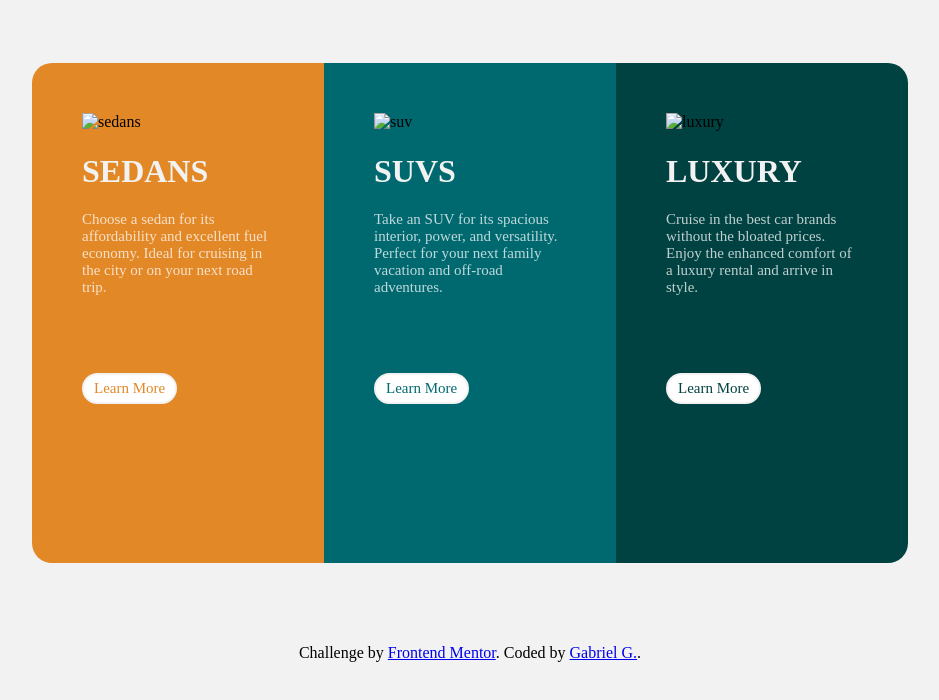
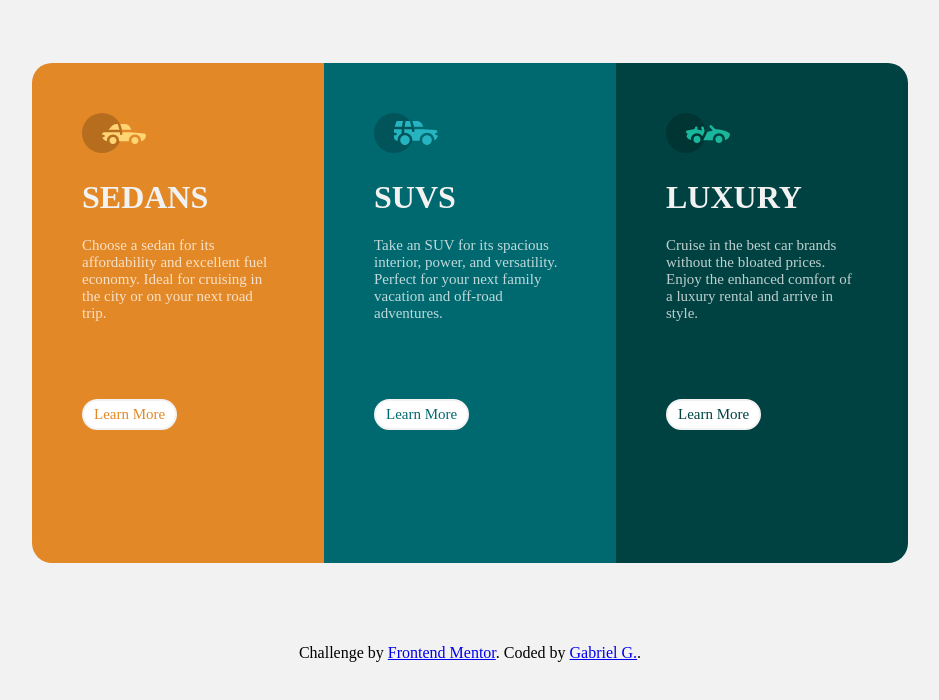
Before and after one commit to GabsMart/Meu_Portfolio, a plain HTML site: page 3colunas/3colunas.html in a window 1280 px wide. Shown: the whole page, without its empty margins (170-1109 px from the left). Drawn offline with Linux system fonts and the light colour scheme; a web font is replaced by a local one.

Commit message:
Update 3colunas.html

```diff
--- a/3colunas/3colunas.html
+++ b/3colunas/3colunas.html
@@ -10,21 +10,21 @@
   <body>
     <div class="container">
       <div class="sedans">
-        <img src="images/icon-sedans.svg" alt="sedans">
+        <img src="imagens/icon-sedans.svg" alt="sedans">
         <h1 class="titulo">SEDANS</h1>
         <p class="texto">Choose a sedan for its affordability and excellent fuel economy. Ideal for cruising in the city
   or on your next road trip.</p>
         <a href="https://en.wikipedia.org/wiki/Sedan_(automobile)" target="_blank" class="button">Learn More</a>
       </div>
       <div class="suvs">
-        <img src="images/icon-suvs.svg" alt="suv">
+        <img src="imagens/icon-suvs.svg" alt="suv">
         <h1 class="titulo">SUVS</h1>
         <p class="texto">Take an SUV for its spacious interior, power, and versatility. Perfect for your next family vacation
   and off-road adventures.</p>
         <a href="https://en.wikipedia.org/wiki/Sport_utility_vehicle" target="_blank" class="button">Learn More</a>
       </div>
       <div class="luxury">
-        <img src="images/icon-luxury.svg" alt="luxury">
+        <img src="imagens/icon-luxury.svg" alt="luxury">
         <h1 class="titulo">LUXURY</h1>
         <p class="texto">Cruise in the best car brands without the bloated prices. Enjoy the enhanced comfort of a luxury
   rental and arrive in style.</p>
```
